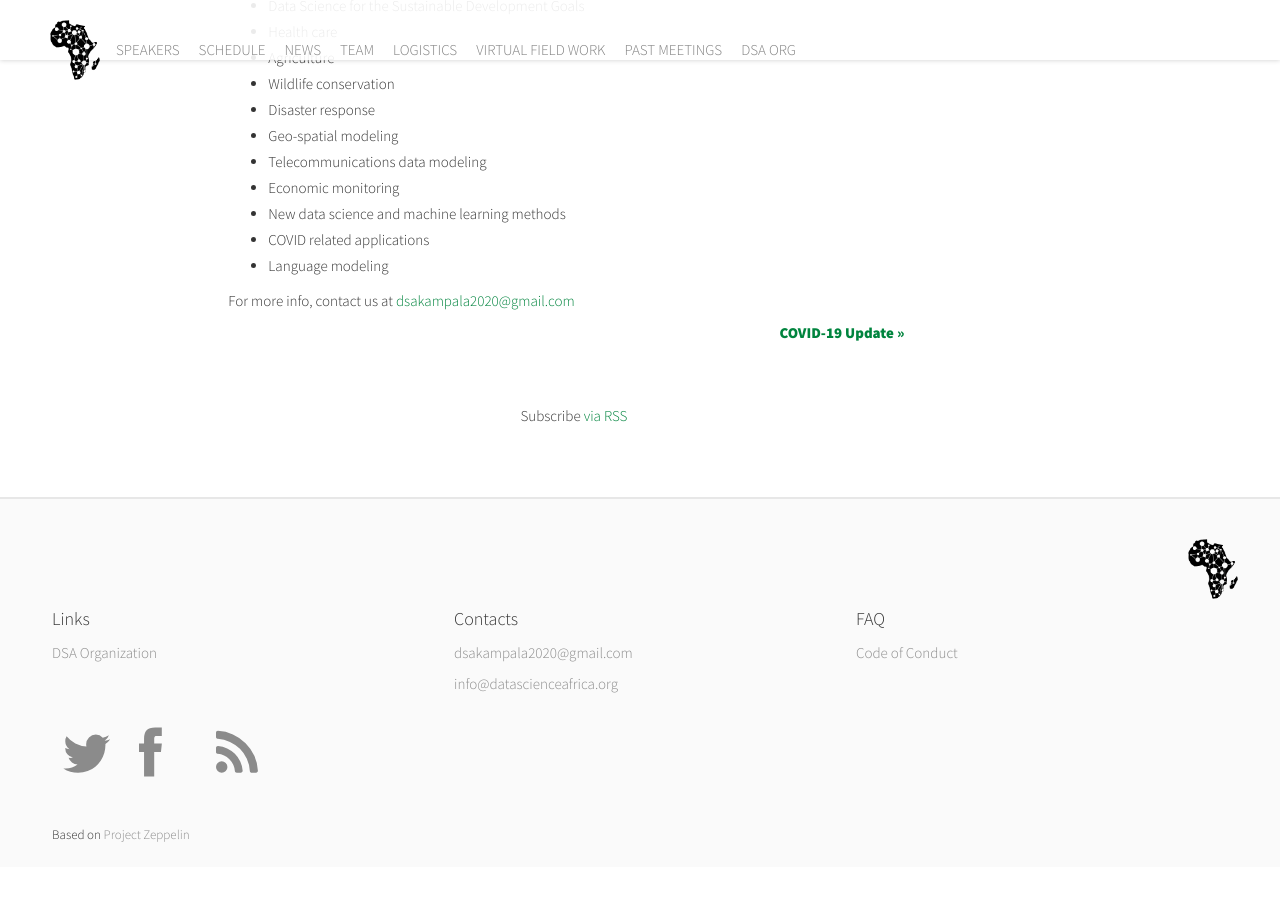
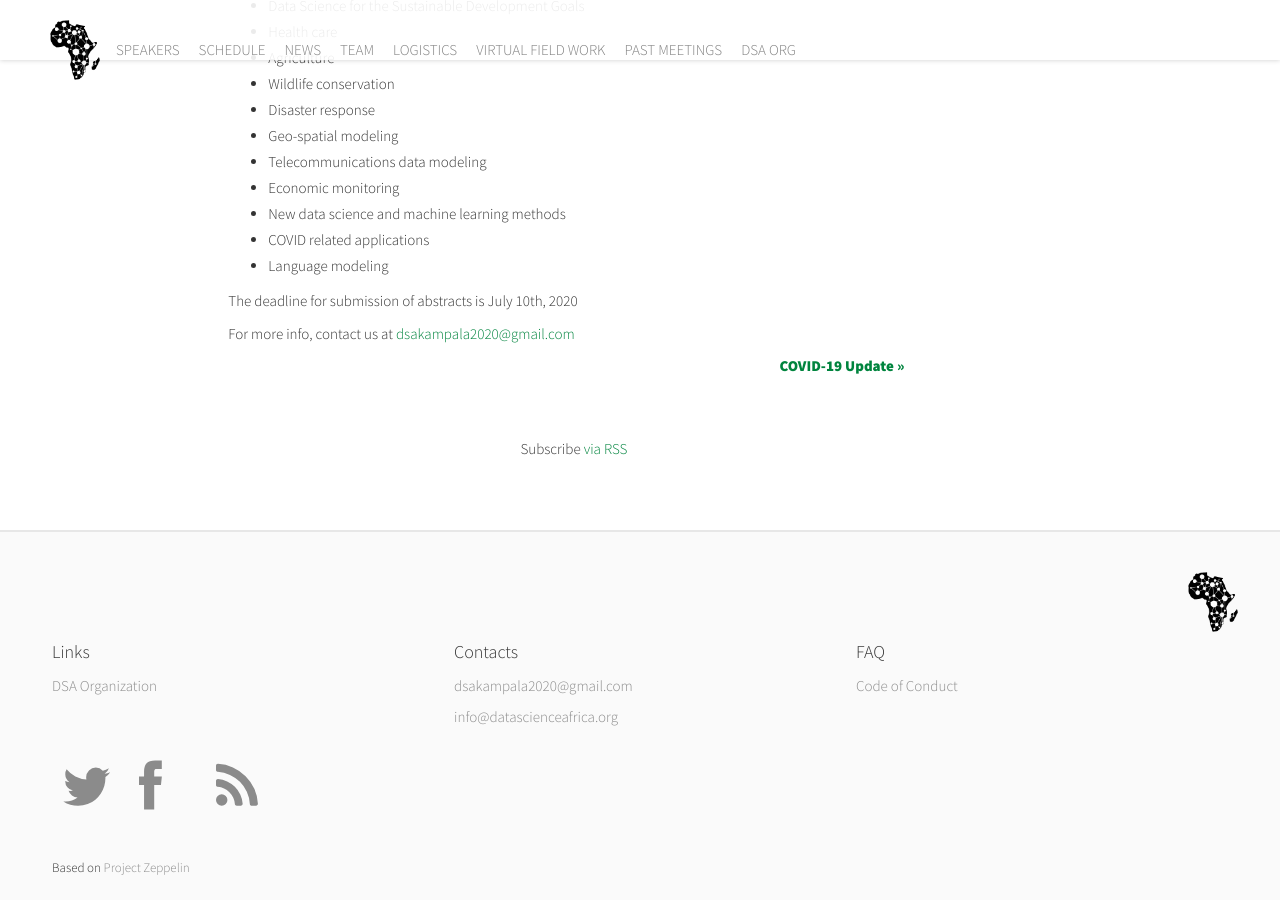
Before and after one commit to datsciafrica/dsa2020kampala, a Jekyll site: the page built from _posts/2020-06-11-virtual-event-update.markdown, in a window 1280 px wide and 900 px high, scrolled down 822 px. Built offline with Jekyll 4.4.1, drawn with Linux system fonts in a browser that asks for light colours; nearby versions of some CDN libraries; some web fonts are replaced; comment, search, counter and statistics services are not loaded; before the commit the page ends 1689 px from its top, so only the background shows below that.

Commit message:
Update 2020-06-11-virtual-event-update.markdown

```diff
--- a/_posts/2020-06-11-virtual-event-update.markdown
+++ b/_posts/2020-06-11-virtual-event-update.markdown
@@ -22,4 +22,6 @@ We are also using this platform as a call for abstracts for the workshop part of
 - COVID related applications
 - Language modeling
 
+The deadline for submission of abstracts is July 10th, 2020
+
 For more info, contact us at [dsakampala2020@gmail.com](mailto:dsakampala2020@gmail.com)
```
